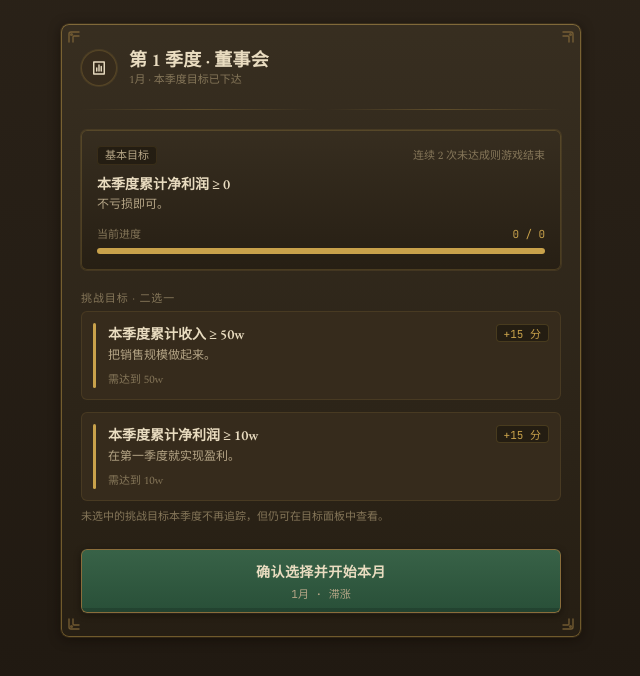
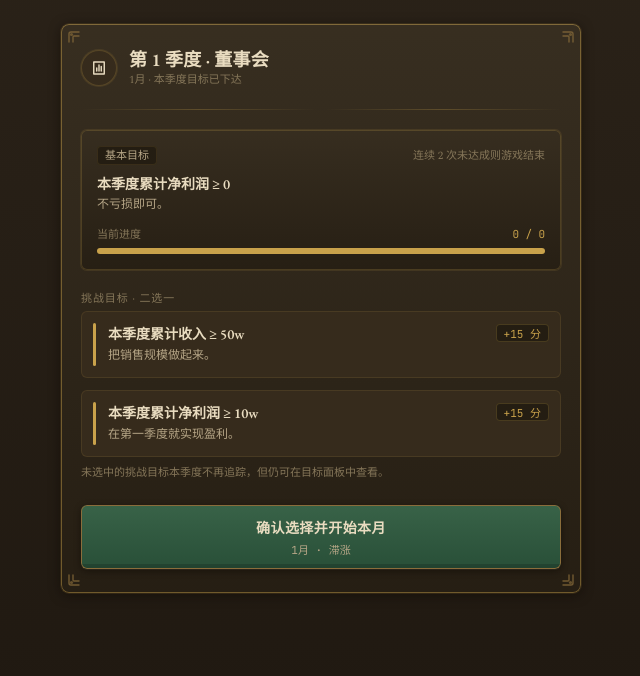
Before and after one commit to Sasuiga/manager, a React (Vite) app: page / in a window 1280 px wide. Both pictures are taken after a click on the button "开始新的一局". Shown: the top 676 px of the page, without its empty margins (319-959 px from the left). Built offline with nearby package versions, Linux system fonts and the light colour scheme.

Commit message:
删除二选一挑战目标卡片中冗余的「需达到」阈值行

```diff
--- a/src/ui/screens/Board.tsx
+++ b/src/ui/screens/Board.tsx
@@ -91,7 +91,6 @@
                       <span className="tag gold">+{t.def.points} 分</span>
                     </span>
                     <span className="card-desc">{t.def.desc}</span>
-                    <span className="card-cond">{thresholdText(t)}</span>
                   </span>
                 </button>
               ))}
@@ -122,11 +121,3 @@
   const fmt = (v: number) => (isMoney ? wan(v) : isCount ? `${v} 人` : `${v}`)
   return `${fmt(cur)} / ${fmt(t.target)}`
 }
-
-function thresholdText(t: GoalTrack) {
-  const cmp = t.def.compare === 'lte' ? '不高于' : '达到'
-  const m = t.def.metric
-  const isMoney = ['netProfitQ', 'revenueQ', 'cashEnd', 'netAssetsEnd', 'grossProfitQ', 'debt', 'inventory', 'salaryQ'].includes(m)
-  const val = isMoney ? wan(t.target) : `${t.target}`
-  return `需${cmp} ${val}`
-}
```
